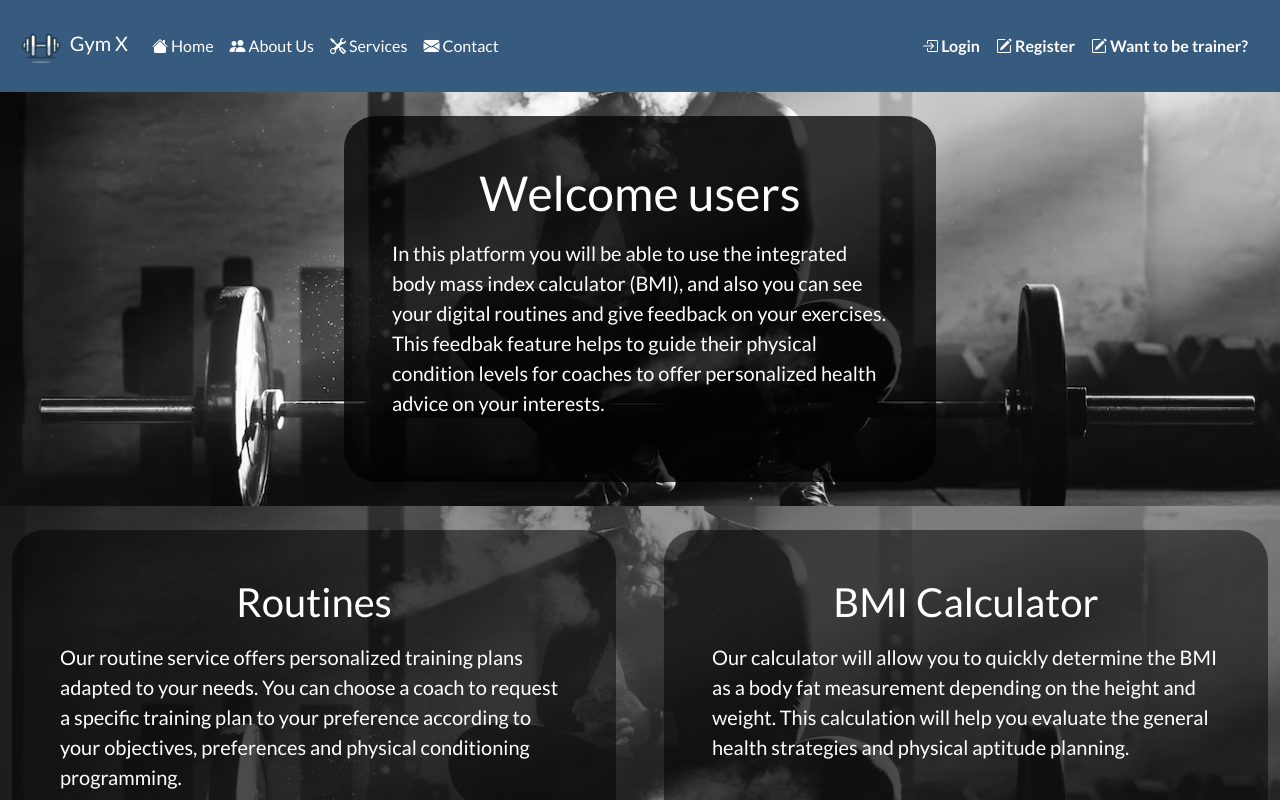
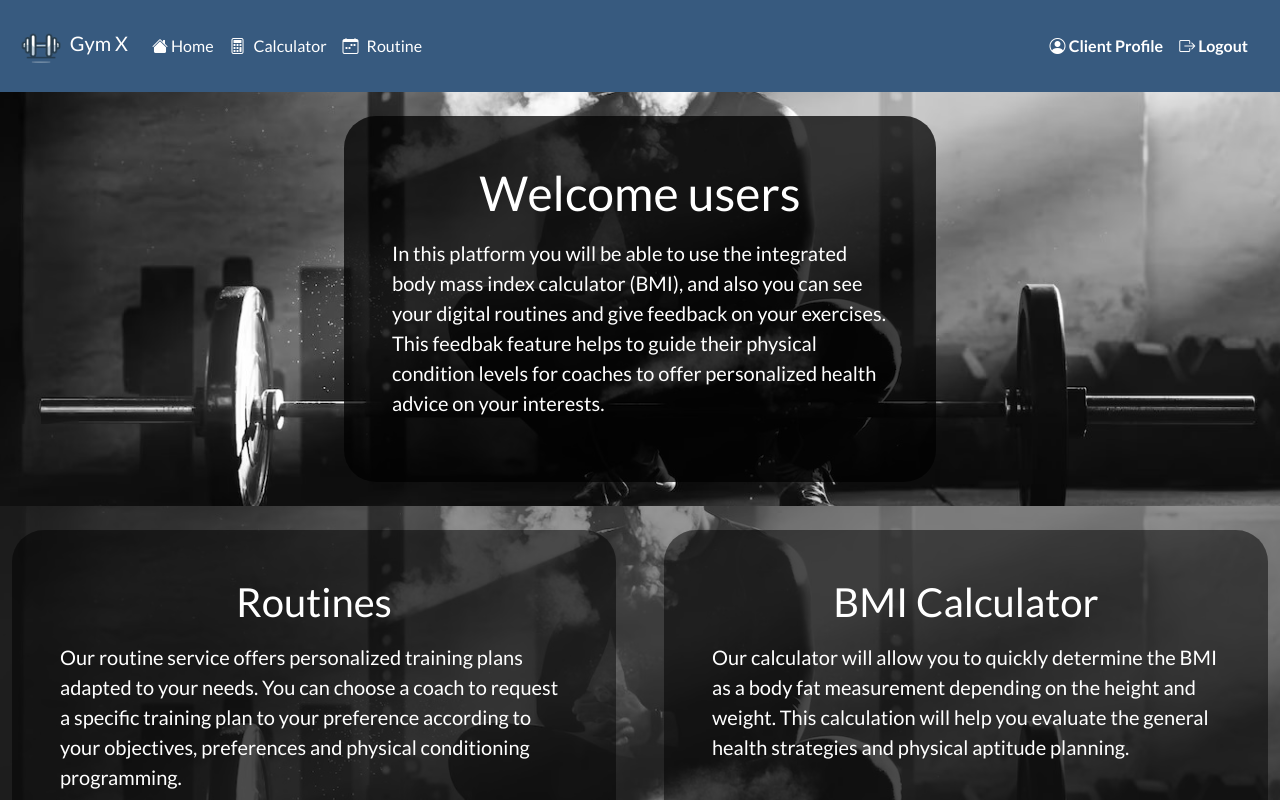
Before and after one commit to ComponentesCenfo/ComponentesProyectoFrontend, an Angular app: page /client in a window 1280 px wide. Shown: the top 800 px of the page. Built offline with nearby package versions, Linux system fonts and the light colour scheme; sample sign-in values are in the browser's storage.

Commit message:
Different navbars and route authentication based on role

```diff
--- a/src/app/Services/authGuard.ts
+++ b/src/app/Services/authGuard.ts
@@ -0,0 +1,63 @@
+import { Injectable } from '@angular/core';
+import { ActivatedRouteSnapshot, CanActivate, Router } from '@angular/router';
+
+@Injectable({
+  providedIn: 'root'
+})
+export class AuthGuard implements CanActivate {
+
+  constructor(private router: Router) {}
+
+  canActivate(route: ActivatedRouteSnapshot): boolean {
+    const userRole = this.getUserRole();
+    const isLoggedIn = this.isUserLoggedIn();
+    const path = route.routeConfig?.path ?? '';
+    const allowedRoles = route.data['roles'] as string[];
+
+
+    // Comprobación para rutas base
+    if (['login', 'register', 'trainerRegister', ''].includes(path)) {
+      if (isLoggedIn) {
+        this.redirectBasedOnRole(userRole);
+        return false;
+      }
+      return true;
+    }
+
+    // Comprobación para otras rutas
+    if (isLoggedIn) {
+        if (allowedRoles && allowedRoles.includes(userRole)) {
+          return true;
+        }
+        this.redirectBasedOnRole(userRole);
+        return false;
+      }
+
+    // Redirige a la página de login si el usuario no está logueado
+    this.router.navigate(['/']);
+    return false;
+  }
+
+    getUserRole(): string {
+    if (localStorage.getItem('userClient')) {
+      return 'userClient';
+    } else if (localStorage.getItem('userTrainer')) {
+      return 'userTrainer';
+    }
+    return '';
+  }
+
+    isUserLoggedIn(): boolean {
+    return localStorage.getItem('userClient') || localStorage.getItem('userTrainer') ? true : false;
+  }
+
+  private redirectBasedOnRole(role: string): void {
+    if (role === 'userClient') {
+      this.router.navigate(['/client']);
+    } else if (role === 'userTrainer') {
+      this.router.navigate(['/trainer']);
+    } else {
+      this.router.navigate(['/login']);
+    }
+  }
+}
--- a/src/app/landing-page-client/landing-page-client.component.html
+++ b/src/app/landing-page-client/landing-page-client.component.html
@@ -24,7 +24,7 @@
                     <p class="mt-3 fs-5 ">
                         Our routine service offers personalized training plans adapted to your needs. You can choose a coach to request a specific training plan to your preference according to your objectives, preferences and physical conditioning programming.
                     </p>
-                    <p class="mt-5 fs-5">Click the link to access <a href="/ClientTrainingPlan" class="btn btn-link">Routines</a></p>
+                    <p class="mt-5 fs-5">Click the link to access <a href="/clientTrainingPlan" class="btn btn-link">Routines</a></p>
                 </div>
             </div>
             <div class="container col-md-6 p-4 text-white">
--- a/src/app/navbar/navbar.component.html
+++ b/src/app/navbar/navbar.component.html
@@ -1,5 +1,5 @@
 <nav class="navbar navbar-expand-lg bg-primary">
-    <a class="navbar-brand ms-3 text-white link-dark " href="/">
+    <a class="navbar-brand ms-3 text-white link-dark" href="/">
         <img src="../../../assets/icons/mancuerna.png" alt="Logo" width="50" height="50">
         Gym X
     </a>
@@ -14,42 +14,72 @@
                     Home
                 </a>
             </li>
-            <li class="nav-item">
-                <a class="nav-link text-white link-light btn btn-primary" href="#About">
-                    <i class="bi bi-people-fill"></i>
-                    About Us
+            <li class="nav-item dropdown" *ngIf="!isLoggedIn">
+                <a class="nav-link dropdown-toggle text-white link-light btn btn-primary" href="#" id="navbarDropdown" role="button" data-bs-toggle="dropdown" aria-expanded="false">
+                    <i class="bi bi-list"></i>
+                    Menú
                 </a>
+                <ul class="dropdown-menu" aria-labelledby="navbarDropdown" >
+                    <li><a class="dropdown-item" href="#About"><i class="bi bi-people-fill me-md-2 "></i>About Us</a></li>
+                    <li><a class="dropdown-item" href="#Services"><i class="bi bi-tools me-md-2"></i>Services</a></li>
+                    <li><a class="dropdown-item" href="#Contact"><i class="bi bi-envelope-fill me-md-2"></i>Contact</a></li>
+                </ul>
             </li>
-            <li class="nav-item">
-                <a class="nav-link text-white link-light btn btn-primary" href="#Services">
-                    <i class="bi bi-tools"></i>
-                    Services
-                </a>
+            <!-- Links específicos para trainer -->
+            <li class="nav-item" *ngIf="userRole === 'userTrainer'">
+                <a class="nav-link text-white link-light btn btn-primary" href="/trainingPlan"><i class="bi bi-journal-text me-md-2"></i>Training Plan</a>
             </li>
-            <li class="nav-item">
-                <a class="nav-link text-white link-light btn btn-primary" href="#Contact">
-                    <i class="bi bi-envelope-fill"></i>
-                    Contact
-                </a>
+            <li *ngIf="userRole === 'userTrainer'">
+                <a class="nav-link text-white link-light btn btn-primary" href="/exercises"><i class="bi bi-clipboard-data me-md-2"></i>Exercises</a>
+            </li>
+            <li *ngIf="userRole === 'userTrainer' || userRole === 'userClient'">
+                <a class="nav-link text-white link-light btn btn-primary" href="/calculator"><i class="bi bi-calculator me-md-2"></i>Calculator</a>
+            </li>
+            <!-- Links específicos para client -->
+            <li *ngIf="userRole === 'userClient'">
+                <a class="nav-link text-white link-light btn btn-primary" href="/clientTrainingPlan"><i class="bi bi-calendar-week me-md-2"></i>Routine</a>
             </li>
         </ul>
         <ul class="navbar-nav me-4">
-            <li class="nav-item" *ngIf="!isRoute('login')">
-                <a class="nav-link text-white link-light fw-bold btn btn-primary " href="/login">
+            <!-- Secciones de login, registro y registro de entrenador -->
+            <li class="nav-item" *ngIf="!isLoggedIn">
+                <a class="nav-link text-white link-light fw-bold btn btn-primary" href="/login">
                     <i class="bi bi-box-arrow-in-right"></i>
                     Login
                 </a>
             </li>
-            <li class="nav-item" *ngIf="!isRoute('register')">
+            <li class="nav-item" *ngIf="!isLoggedIn">
                 <a class="nav-link text-white link-light fw-bold btn btn-primary" href="/register">
                     <i class="bi bi-pencil-square"></i>
                     Register
                 </a>
             </li>
-            <li class="nav-item" *ngIf="!isRoute('register')">
-                <a class="nav-link text-white link-light fw-bold btn btn-primary" href="/trainer-register">
+            <li class="nav-item" *ngIf="!isLoggedIn">
+                <a class="nav-link text-white link-light fw-bold btn btn-primary" href="/trainerRegister">
                     <i class="bi bi-pencil-square"></i>
                     Want to be trainer?
+                </a>
+            </li>
+
+            <!-- Secciones específicas del cliente y del entrenador -->
+            <li class="nav-item" *ngIf="isLoggedIn && userRole === 'userClient'">
+                <a class="nav-link text-white link-light fw-bold btn btn-primary" href="/clientProfile">
+                    <i class="bi bi-person-circle"></i>
+                    Client Profile
+                </a>
+            </li>
+            <li class="nav-item" *ngIf="isLoggedIn && userRole === 'userTrainer'">
+                <a class="nav-link text-white link-light fw-bold btn btn-primary" href="/trainerProfile">
+                    <i class="bi bi-person-circle"></i>
+                    Trainer Profile
+                </a>
+            </li>
+
+            <!-- Botón de Logout -->
+            <li class="nav-item" *ngIf="isLoggedIn">
+                <a class="nav-link text-white link-light fw-bold btn btn-primary" href="#" (click)="logout()">
+                    <i class="bi bi-box-arrow-right"></i>
+                    Logout
                 </a>
             </li>
         </ul>
--- a/src/app/navbar/navbar.component.ts
+++ b/src/app/navbar/navbar.component.ts
@@ -1,5 +1,6 @@
 import { Component } from '@angular/core';
 import { Router } from '@angular/router';
+import { AuthGuard } from '../Services/authGuard';
 
 @Component({
   selector: 'app-navbar',
@@ -7,9 +8,21 @@ import { Router } from '@angular/router';
   styleUrls: ['./navbar.component.css']
 })
 export class NavbarComponent {
-  constructor(private router: Router) {}
+  constructor(private router: Router, private authGuard: AuthGuard) {}
 
   isRoute(route: string) {
       return this.router.url === `/${route}`;
   }
+  get isLoggedIn(): boolean {
+    return this.authGuard.isUserLoggedIn();
+  }
+  get userRole(): string {
+    return this.authGuard.getUserRole();
+  }
+
+  logout(): void {
+    localStorage.removeItem('userClient');
+    localStorage.removeItem('userTrainer');
+    this.router.navigate(['/login']);
+  }
 }
--- a/src/app/training-plan/training-plan.component.html
+++ b/src/app/training-plan/training-plan.component.html
@@ -1,4 +1,5 @@
-<div class="container mt-5">
+<div class="container mt-3 ">
+  <h1 class="mt-2 text-center">Create Training Plan</h1>
   <div class="form-group">
       <label for="clienteDropdown">Select Client:</label>
       <select class="form-control" id="clienteDropdown">
@@ -33,7 +34,6 @@
           </div>
         </div>
       <button class="btn btn-primary me-3 " type="button" (click)="addLine()">+</button>
-
       <button class="btn btn-primary" type="button" (click)="exercisesSubmit()">Submit</button>
   </div>
 
```
Also changed, not shown: src/app/app-routing.module.ts (+34 -12 lines).
